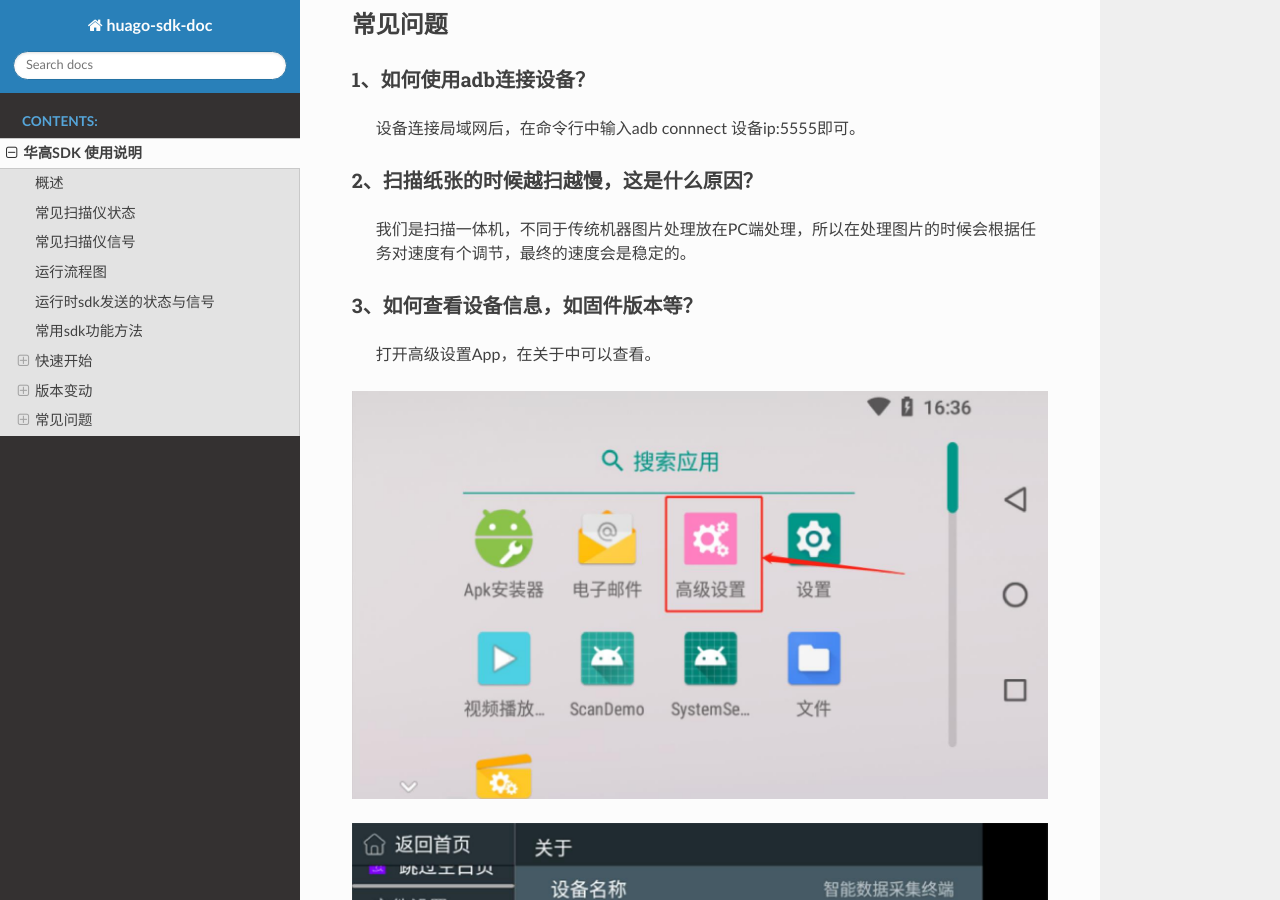
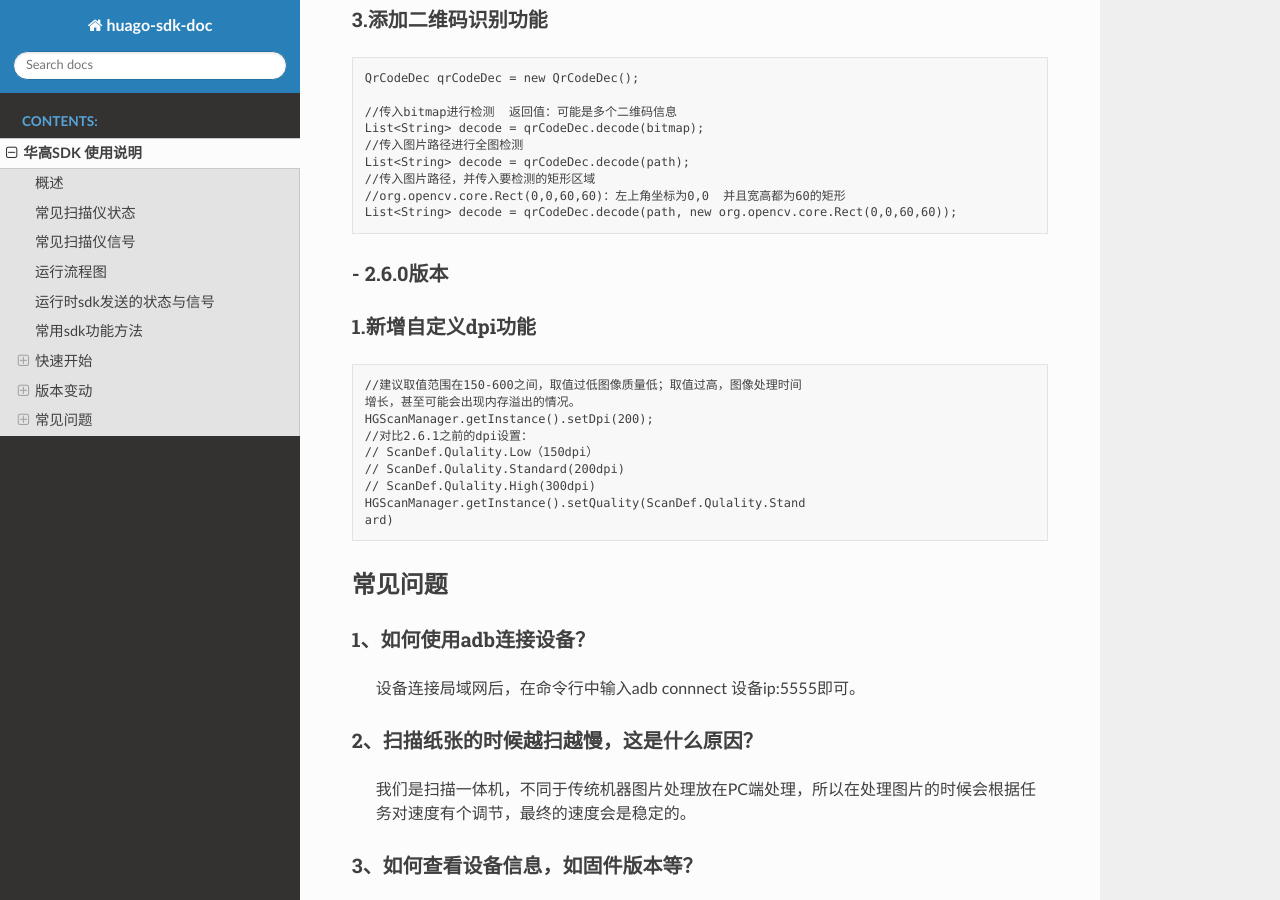
Before and after one commit to xjiangyan/huago-sdk, a Sphinx documentation site: the page built from source/sdk.rst, in a window 1280 px wide and 900 px high, scrolled down 9657 px. Built offline with Sphinx 7.4.7 and the Read the Docs theme 2.0.0, drawn with Linux system fonts in a browser that asks for light colours; some of the changed text lies outside the part shown.

Commit message:
更新sdk2.6.1

```diff
--- a/source/sdk.rst
+++ b/source/sdk.rst
@@ -222,6 +222,7 @@ void reportInfo															设备日志上传
 void getSN																设备唯一编号
 void setCropThreshold													设置裁切时明暗场阈值
 void setDetectDogEar													折角检测
+void setDpi																自定义dpi
 =============================================================			==============================================================================================================================================================
 
 
@@ -511,6 +526,26 @@ void setDetectDogEar													折角检测
 
 
 
+---------------
+- **2.6.0版本**
+---------------
+
+-------------------------
+1.新增自定义dpi功能
+-------------------------
+
+::
+
+	//建议取值范围在150-600之间，取值过低图像质量低；取值过高，图像处理时间
+	增长，甚至可能会出现内存溢出的情况。
+	HGScanManager.getInstance().setDpi(200);
+	//对比2.6.1之前的dpi设置：
+	// ScanDef.Qulality.Low（150dpi）
+	// ScanDef.Qulality.Standard(200dpi)
+	// ScanDef.Qulality.High(300dpi)
+	HGScanManager.getInstance().setQuality(ScanDef.Qulality.Stand
+	ard)
+
 
 =============
 常见问题
@@ -568,3 +603,17 @@ void setDetectDogEar													折角检测
 ..
 
 	进入adb shell之后，setprop persist.sys.hidenav 1,可以隐藏虚拟按键，全屏显示
+
+-----------------------------
+7、如何开机自动拉起一个应用？
+-----------------------------
+..
+
+	进入adb shell之后，setprop persist.sys.package.autorun “应用包名”。
+
+---------------------------------------------------------------
+8、在设置了扫描回调之后，扫描仪扫描结束为什么不会返回图片信息？
+---------------------------------------------------------------
+..
+
+	请确保只开启了一个扫描程序，后开启监听的扫描程序会优先接收到扫描信息，而之前的不会接收消息。
```
Also changed, not shown: other parts of source/sdk.rst (+14 -0 lines).
